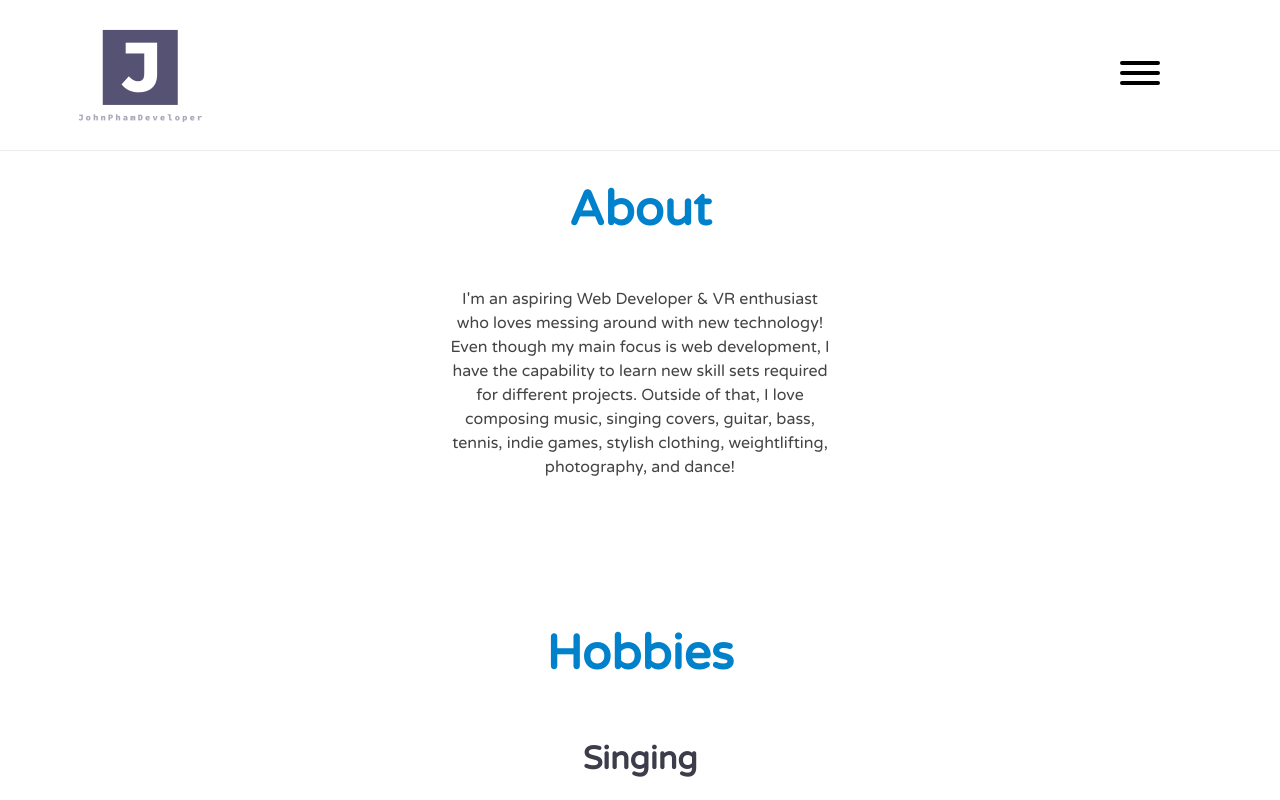
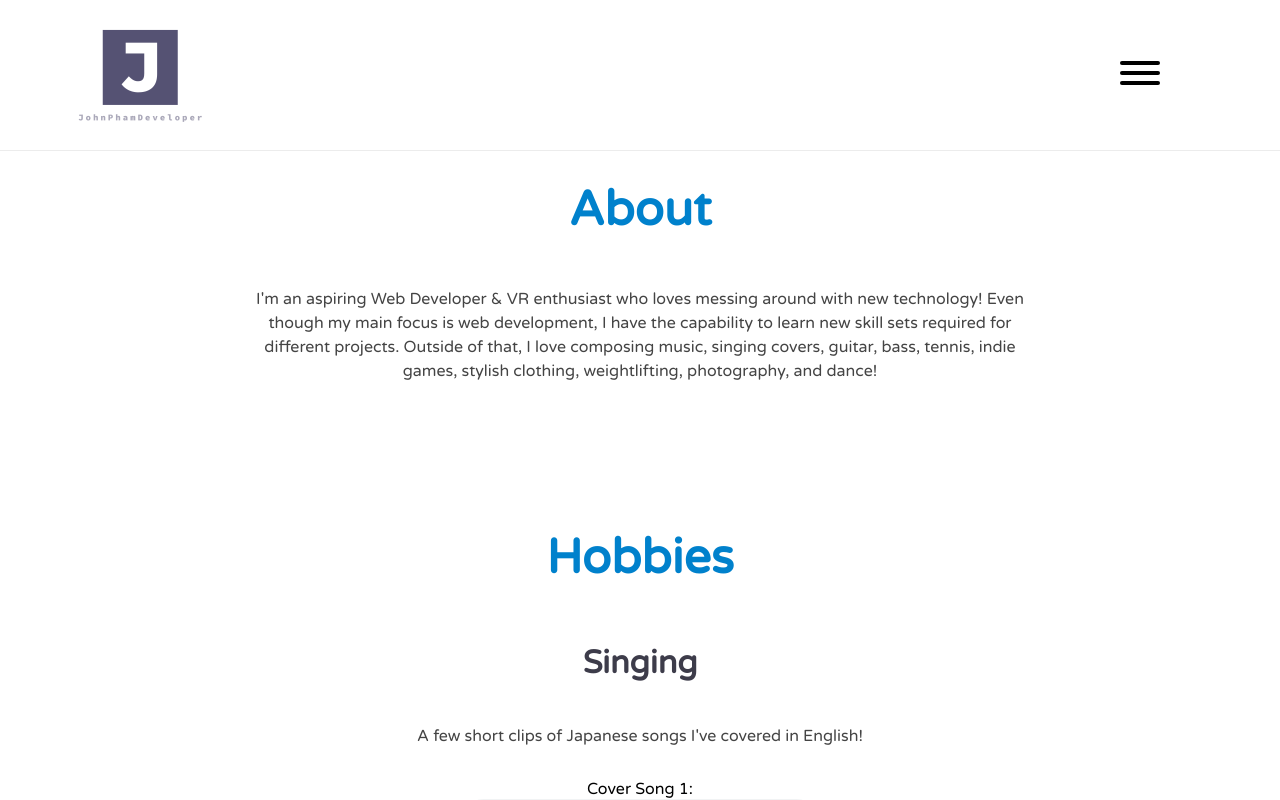
Before and after one commit to JohnPhamDeveloper/JohnPhamDeveloperWebsiteV2, a React (Create React App) app: page / in a window 1280 px wide. Shown: the top 800 px of the page. Built offline with nearby package versions, Linux system fonts and the light colour scheme.

Commit message:
more padding change git

```diff
--- a/src/pages/AboutMe.scss
+++ b/src/pages/AboutMe.scss
@@ -5,8 +5,8 @@
   flex-direction: column;
   align-items: center;
   text-align: center;
-  padding-left: 35%;
-  padding-right: 35%;
+  padding-left: 20%;
+  padding-right: 20%;
   //width: 100%;
 
   @media only screen and (max-width: 1000px) {
--- a/src/pages/ContactMe.scss
+++ b/src/pages/ContactMe.scss
@@ -6,8 +6,8 @@
     flex-direction: column;
     align-items: center;
     justify-content: left;
-    padding-left: 25%;
-    padding-right: 25%;
+    padding-left: 20%;
+    padding-right: 20%;
 
     @media only screen and (max-width: 600px) {
       padding-left: 0px;
```
